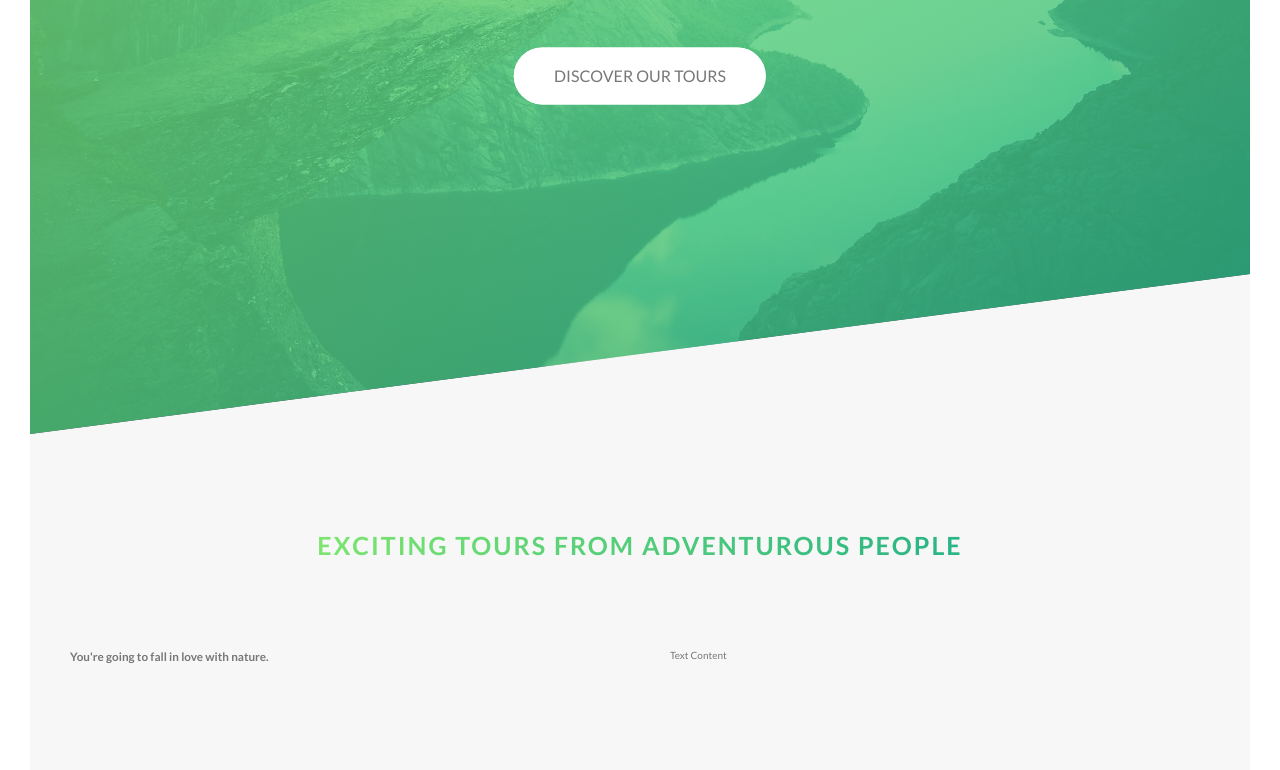
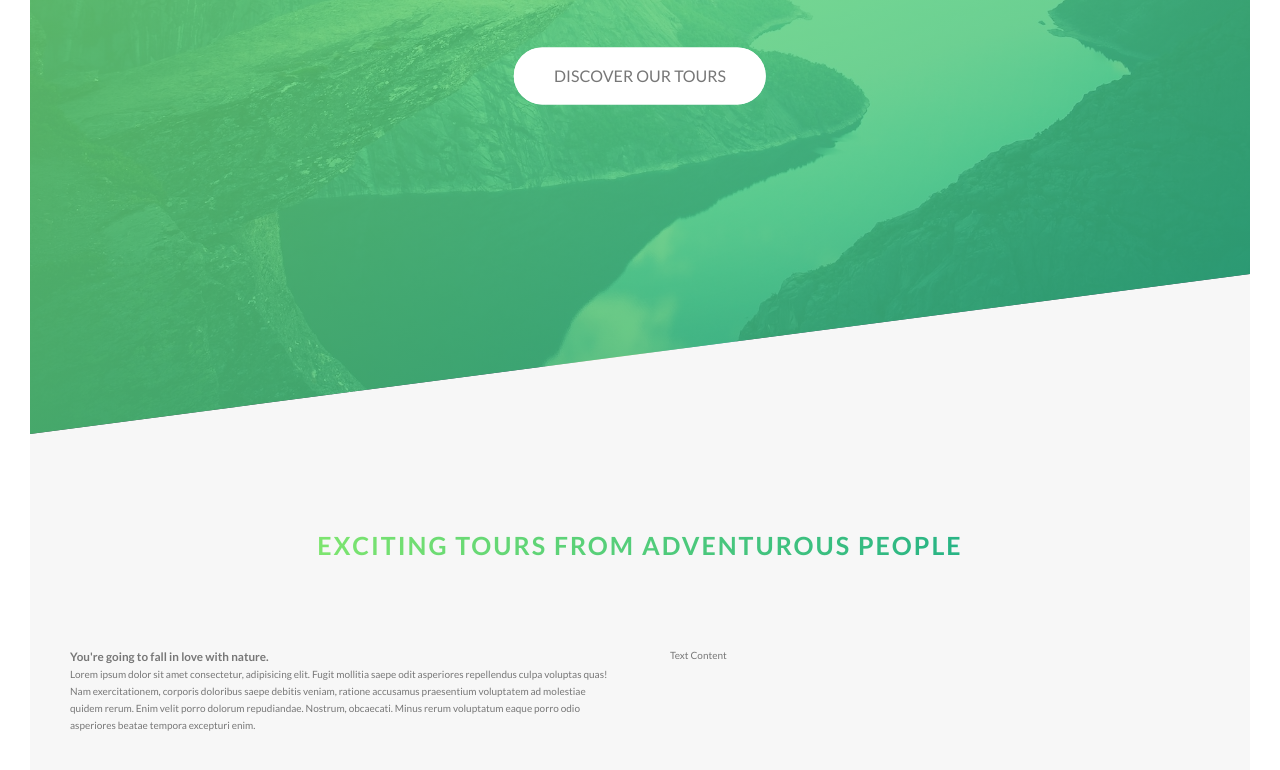
Before and after one commit to HlaChoHtut/Natours, a website: page index.html in a window 1280 px wide. Shown: the part 356-1126 px from the top of the page. Drawn offline with Linux system fonts and the light colour scheme.

Commit message:
Updating at Office

```diff
--- a/index.html
+++ b/index.html
@@ -38,6 +38,16 @@
 						<h3 class="heading-tertiary">
 							You're going to fall in love with nature.
 						</h3>
+						<p>
+							Lorem ipsum dolor sit amet consectetur, adipisicing
+							elit. Fugit mollitia saepe odit asperiores
+							repellendus culpa voluptas quas! Nam exercitationem,
+							corporis doloribus saepe debitis veniam, ratione
+							accusamus praesentium voluptatem ad molestiae quidem
+							rerum. Enim velit porro dolorum repudiandae.
+							Nostrum, obcaecati. Minus rerum voluptatum eaque
+							porro odio asperiores beatae tempora excepturi enim.
+						</p>
 					</div>
 					<div class="col-1-of-2">Text Content</div>
 				</div>
```
